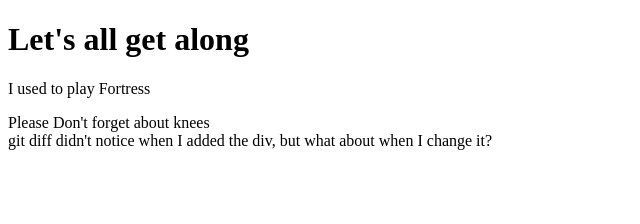
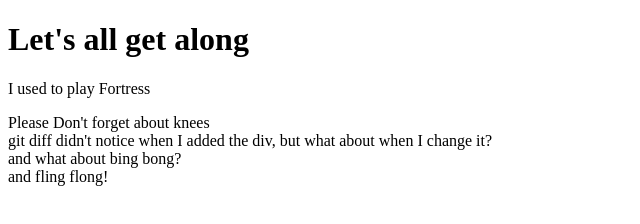
Before and after one commit to CoderDan1983/october2021, a website: page index.html in a window 1280 px wide. Shown: the whole page, without its empty margins (0-640 px from the left). Drawn offline with Linux system fonts and the light colour scheme.

```diff
--- a/index.html
+++ b/index.html
@@ -11,5 +11,7 @@
 		<p>I used to play Fortress</p>
 		<div>Please Don't forget about knees</div>
 		<div>git diff didn't notice when I added the div, but what about when I change it?</div>
+		<div>and what about bing bong?</div>
+		<div>and fling flong!</div>
 	</body>
 </html>
```
